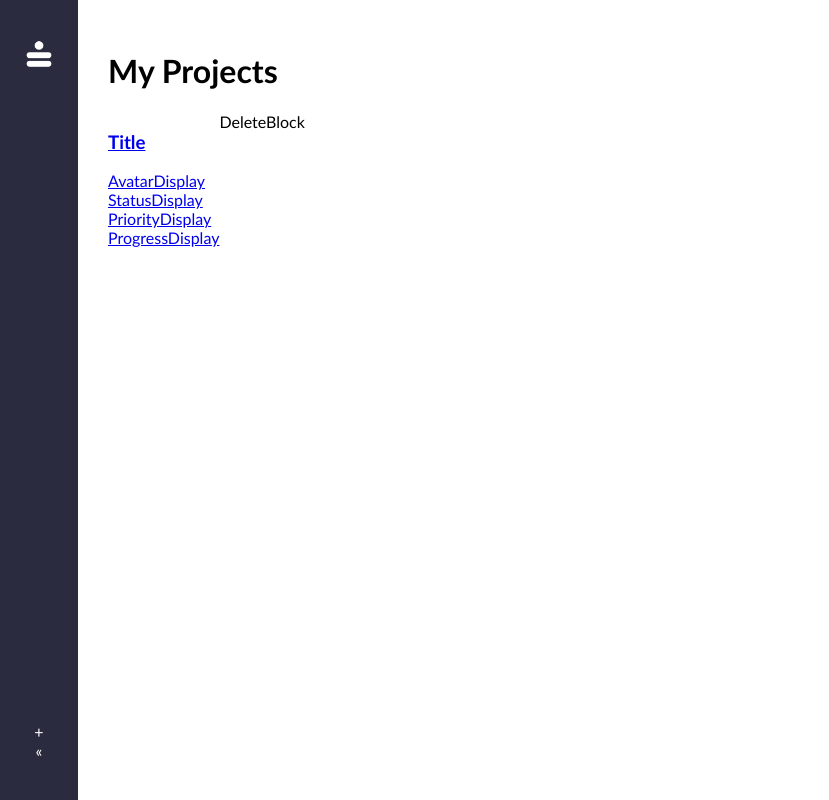
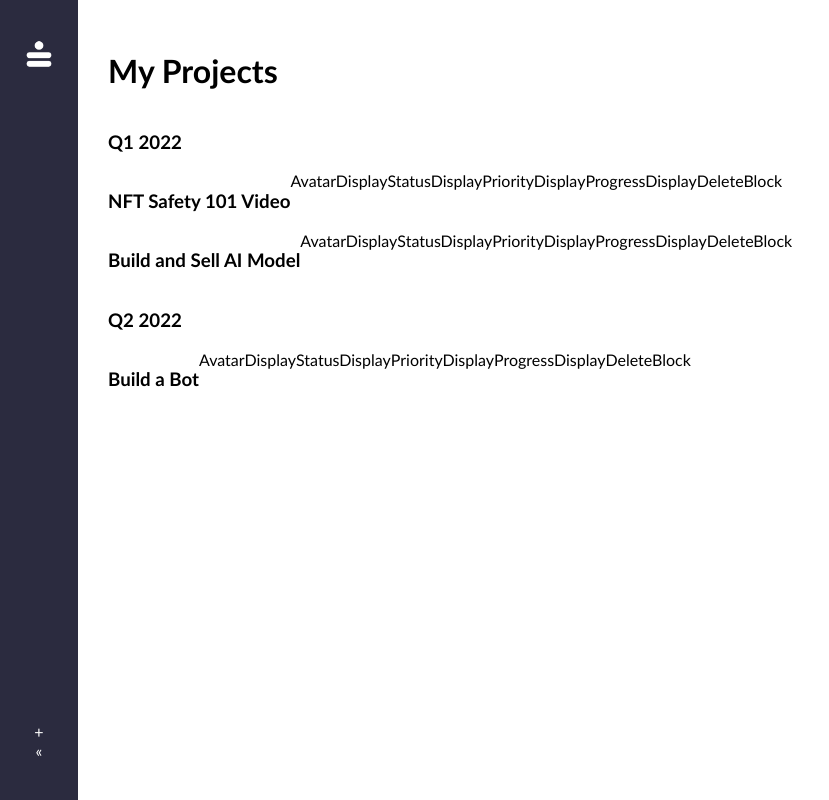
Before and after one commit to PatMiekina/monday-crm-clone, a React (Create React App) app: page / in a window 1280 px wide. Shown: the whole page, without its empty margins (0-829 px from the left). Built offline with nearby package versions, Linux system fonts and the light colour scheme.

Commit message:
add initial dashboard logic

```diff
--- a/src/components/TicketCard.js
+++ b/src/components/TicketCard.js
@@ -5,17 +5,17 @@
 import ProgressDisplay from './ProgressDisplay'
 import DeleteBlock from './DeleteBlock'
 
-const TicketCard = () => {
+const TicketCard = ({ color, ticket }) => {
     return (
         <div className='ticket-card'>
             <div className='ticket-color'></div>
-            <Link>
-                <h3>Title</h3>
+            {/* <Link> */}
+                <h3>{ticket.title}</h3>
                 <AvatarDisplay/>
                 <StatusDisplay/>
                 <PriorityDisplay/>
                 <ProgressDisplay/>
-            </Link>
+            {/* </Link> */}
             <DeleteBlock/>
         </div>
     )
--- a/src/pages/Dashboard.js
+++ b/src/pages/Dashboard.js
@@ -4,7 +4,7 @@
 
     const tickets = [
         {
-        cateqory: 'Q1 2022',
+            category: 'Q1 2022',
             color: 'red',
             title: 'NFT Safety 101 Video',
             owner: 'Ania Kubow',
@@ -16,7 +16,7 @@
             timestamp: '2022-02-11T07:36:17+0000'
         },
         {
-        cateqory: 'Q1 2022',
+            category: 'Q1 2022',
             color: 'red',
             title: 'Build and Sell AI Model',
             owner: 'Ania Kubow',
@@ -28,7 +28,7 @@
             timestamp: '2022-02-13T07:36:17+0000'
         },
         {
-        cateqory: 'Q2 2022',
+            category: 'Q2 2022',
             color: 'blue',
             title: 'Build a Bot',
             owner: 'Ania Kubow',
@@ -41,11 +41,30 @@
         }
     ]
 
+    const uniqueCategories = [
+        ...new Set(tickets?.map(({category}) => category))
+    ]
+
+    console.log(uniqueCategories)
+
     return (
         <div className="dashboard">
             <h1>My Projects</h1>
             <div className="ticket-container">
-                <TicketCard />
+                {tickets &&  uniqueCategories?.map((uniqueCategory, categoryIndex) => (
+                    <div key={categoryIndex}>
+                        <h3>{uniqueCategory}</h3>
+                        {tickets.filter(ticket => ticket.category === uniqueCategory)
+                            .map((filteredTicket, _index) => (
+                                <TicketCard
+                                    id={_index}
+                                    color={filteredTicket.color}
+                                    ticket={filteredTicket}
+                                />
+                            ))
+                        }
+                    </div>
+                ))}
             </div>
         </div>
     )
```
Lines whose indentation alone changed are shown as unchanged.
